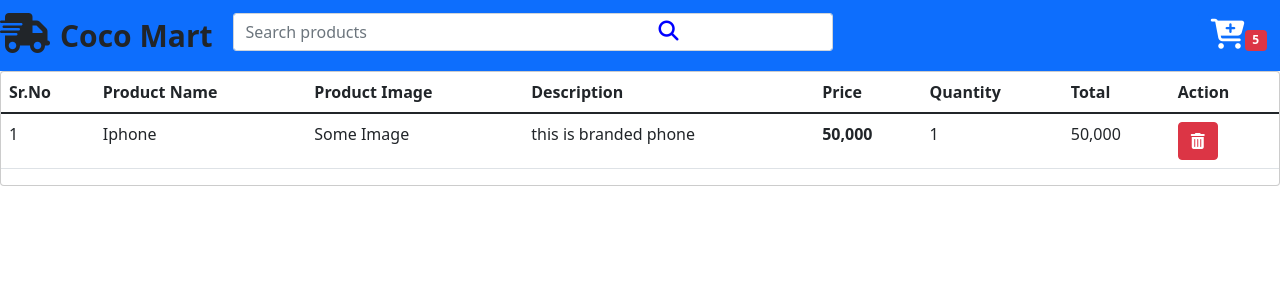
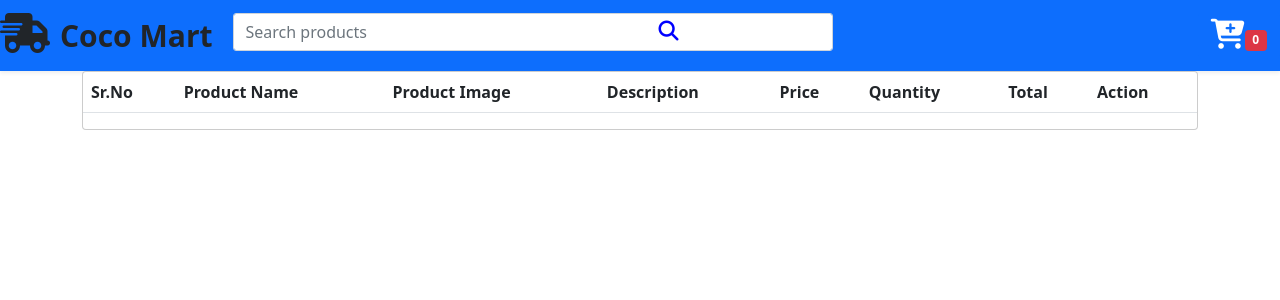
Before and after one commit to GabrielVillaDev/Angular-eCommerce, an Angular app: page /cart in a window 1280 px wide. Shown: the top 300 px of the page. Built offline with nearby package versions, Linux system fonts and the light colour scheme.

Commit message:
Add to cart btns, cart header btn, remove item, remove all items in cart, and cart routing all work

```diff
--- a/src/app/component/cart/cart.component.html
+++ b/src/app/component/cart/cart.component.html
@@ -1,4 +1,5 @@
 <ng-container *ngIf="true">
+    <div class="container">
         <div class="card-table">
             <div class="cart-product">
                 <table class="table table-responsive">
@@ -15,20 +16,21 @@
                         </tr>
                     </thead>
                     <tbody>
-                    <tr>
-                        <td>1</td>
-                        <td>Iphone</td>
-                        <td>Some Image</td>
-                        <td>this is branded phone</td>
-                        <th>50,000</th>
-                        <td>1</td>
-                        <td>50,000</td>
+                        <tr *ngFor="let item of products; let i = index">
+                            <td>{{i+1}}</td>
+                            <td>{{item.title}}</td>
+                            <td><img style="width: 120px;" src="{{item.image}}" alt=""></td>
+                            <td>{{item.description}}</td>
+                            <th>{{item.price}}</th>
+                            <td>{{item.quantity}}</td>
+                            <td>{{item.total}}</td>
                             <td>
-                            <button class="btn btn-danger"><i class="fas fa-trash-alt"></i></button>
+                                <button (click)="removeItem(item)" class="btn btn-danger"><i class="fas fa-trash-alt"></i></button>
                             </td>
                         </tr>
                     </tbody>
                 </table>
+            </div>
         </div>
     </div>
 </ng-container>
--- a/src/app/component/cart/cart.component.ts
+++ b/src/app/component/cart/cart.component.ts
@@ -1,4 +1,5 @@
 import { Component, OnInit } from '@angular/core';
+import { CartService } from 'src/app/service/cart.service';
 
 @Component({
   selector: 'app-cart',
@@ -6,10 +7,23 @@
   styleUrls: ['./cart.component.css']
 })
 export class CartComponent implements OnInit {
+  public products : any = [];
+  public grandTotal !: number;
 
-  constructor() { }
+  constructor(private cartService : CartService) { }
 
   ngOnInit(): void {
+    this.cartService.getProducts().subscribe(res=>{
+      this.products = res;
+      this.grandTotal = this.cartService.getTotalPrice();
+    })
   }
 
+  removeItem(item : any){
+    this.cartService.removeCartItem(item);
+  }
+
+  emptycart(){
+    this.cartService.removeAllCart();
+  }
 }
--- a/src/app/component/header/header.component.html
+++ b/src/app/component/header/header.component.html
@@ -10,9 +10,9 @@
         <span class="fas fa-search search-icon"></span>
       </div>
 
-      <button class="btn btn-primary">
+      <button routerLink="cart" class="btn btn-primary">
         <i style="font-size: 30px;" class="fas fa-cart-plus"></i>
-        <div style="font-style: 10px;" class="badge bg-danger">5</div>
+        <div style="font-style: 10px;" class="badge bg-danger">{{totalItem}}</div>
       </button>
     </div>
   </header>
--- a/src/app/component/header/header.component.ts
+++ b/src/app/component/header/header.component.ts
@@ -1,4 +1,5 @@
 import { Component, OnInit } from '@angular/core';
+import { CartService } from 'src/app/service/cart.service';
 
 @Component({
   selector: 'app-header',
@@ -6,10 +7,14 @@
   styleUrls: ['./header.component.css']
 })
 export class HeaderComponent implements OnInit {
+  public totalItem : number = 0;
 
-  constructor() { }
+  constructor(private cartService : CartService) { }
 
   ngOnInit(): void {
+    this.cartService.getProducts().subscribe(res=>{
+      this.totalItem = res.length;
+    })
   }
 
 }
--- a/src/app/component/products/products.component.html
+++ b/src/app/component/products/products.component.html
@@ -40,7 +40,7 @@
                 <h5 style="white-space: nowrap; overflow: hidden; text-overflow: ellipsis; max-width: 100ch;">{{item.title}}</h5>
                 <p style="white-space: nowrap; overflow: hidden; text-overflow: ellipsis; max-width: 100ch;">{{item.description}}</p>
                 <p><strong>Price:</strong> ${{item.price}}</p>
-                <button class="btn btn-primary">Add to cart</button>
+                <button class="btn btn-primary" (click)=addtocart(item)>Add to cart</button>
             </div>
         </ng-container>
     </div>
--- a/src/app/component/products/products.component.ts
+++ b/src/app/component/products/products.component.ts
@@ -1,5 +1,6 @@
 import { Component, OnInit } from '@angular/core';
 import { ApiService } from 'src/app/service/api.service';
+import { CartService } from 'src/app/service/cart.service';
 
 @Component({
   selector: 'app-products',
@@ -9,12 +10,19 @@
 export class ProductsComponent implements OnInit {
 
   public productList : any;
-  constructor(private api : ApiService) { }
+  constructor(private api : ApiService, private cartService : CartService) { }
 
   ngOnInit(): void {
     this.api.getProduct().subscribe(res=>{
       this.productList = res;
+
+      this.productList.forEach((a : any) => {
+        Object.assign(a,{quantity:1, total:a.price});
+      });
     })
   }
 
+  addtocart(item : any){
+    this.cartService.addtoCart(item);
+  }
 }
--- /dev/null
+++ b/src/app/service/cart.service.ts
@@ -0,0 +1,50 @@
+import { Injectable } from '@angular/core';
+import { BehaviorSubject } from 'rxjs';
+
+@Injectable({
+  providedIn: 'root'
+})
+export class CartService {
+
+  public cartItemList : any =[]
+  public productList = new BehaviorSubject<any>([]);
+
+  constructor() { }
+
+  getProducts(){
+    return this.productList.asObservable();
+  }
+
+  setProduct(product : any){
+    this.cartItemList.push(...product);
+    this.productList.next(product)
+  }
+
+  addtoCart(product : any){
+    this.cartItemList.push(product);
+    this.productList.next(this.cartItemList)
+    this.getTotalPrice();
+    console.log(this.cartItemList)
+  }
+
+  getTotalPrice() : number{
+    let grandTotal = 0;
+    this.cartItemList.map((a : any)=>{
+      grandTotal += a.total;
+    })
+    return grandTotal;
+  }
+
+  removeCartItem(product : any){
+    this.cartItemList.map((a : any, index : any)=>{
+      if(product.id===a.id){
+        this.cartItemList.splice(index,1);
+      }
+    })
+  }
+
+  removeAllCart(){
+    this.cartItemList = []
+    this.productList.next(this.cartItemList);
+  }
+}
```
Also changed, not shown: 1 other file (tests, documents, lock files or other folders). Lines whose indentation alone changed are shown as unchanged.
